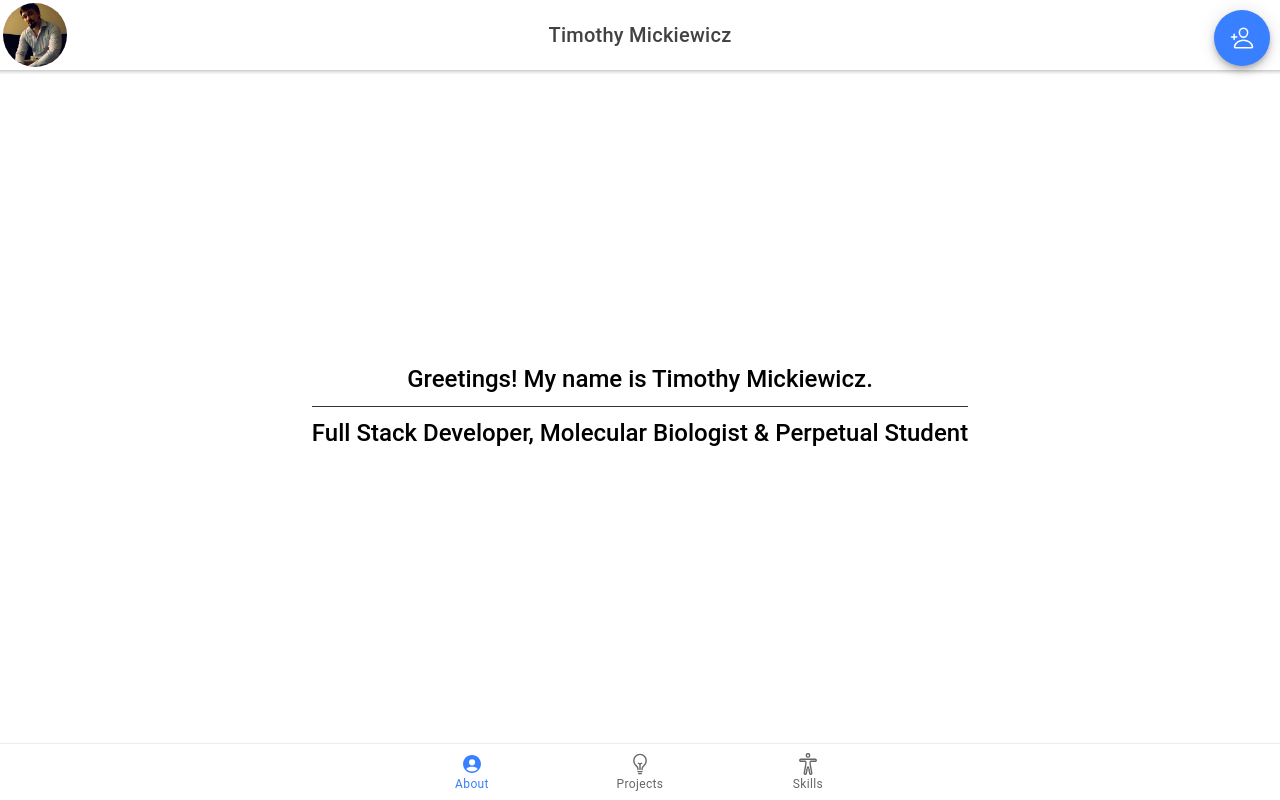
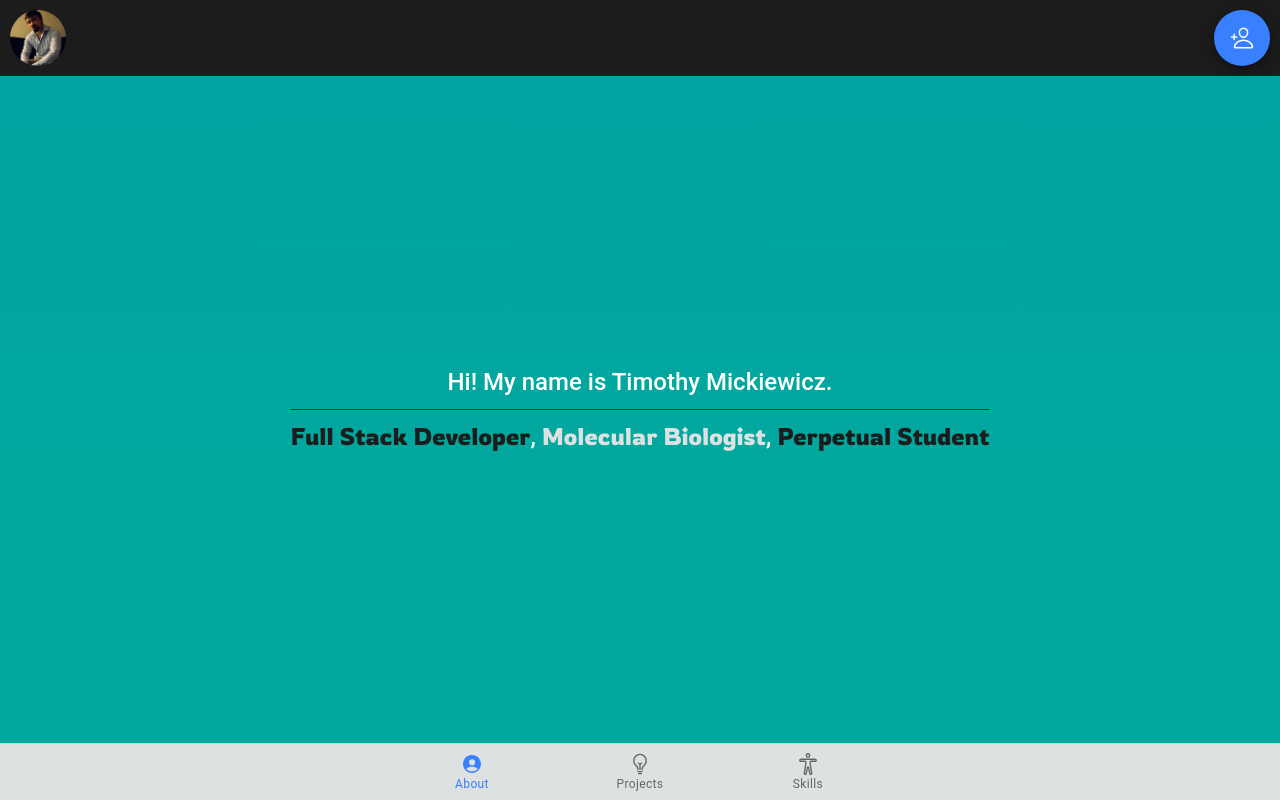
Before and after one commit to timothymickiewicz/timothymickiewicz.github.io, a React (Create React App) app: page /tab1 in a window 1280 px wide. Built offline with nearby package versions, Linux system fonts and the light colour scheme.

Commit message:
about is done

```diff
--- a/package.json
+++ b/package.json
@@ -4,6 +4,7 @@
   "private": true,
   "dependencies": {
     "@capacitor/core": "2.3.0",
+    "@ionic/core": "^5.3.0",
     "@ionic/react": "^5.0.7",
     "@ionic/react-router": "^5.0.7",
     "@testing-library/jest-dom": "^4.2.4",
@@ -15,14 +16,14 @@
     "@types/react-dom": "^16.9.4",
     "@types/react-router": "^5.1.4",
     "@types/react-router-dom": "^5.1.3",
+    "gh-pages": "^3.1.0",
     "ionicons": "^5.0.0",
     "react": "^16.13.0",
     "react-dom": "^16.13.0",
     "react-router": "^5.1.2",
     "react-router-dom": "^5.1.2",
     "react-scripts": "3.4.1",
-    "typescript": "3.8.3",
-    "gh-pages": "^3.1.0"
+    "typescript": "3.8.3"
   },
   "scripts": {
     "predeploy": "npm run build",
--- a/public/index.html
+++ b/public/index.html
@@ -3,7 +3,7 @@
   <head>
     <meta charset="utf-8" />
     <title>Ionic App</title>
-
+    <link href="https://fonts.googleapis.com/css2?family=Rowdies&display=swap" rel="stylesheet">
     <base href="/" />
 
     <meta name="color-scheme" content="light dark" />
@@ -13,7 +13,6 @@
     />
     <meta name="format-detection" content="telephone=no" />
     <meta name="msapplication-tap-highlight" content="no" />
-
     <link rel="manifest" href="%PUBLIC_URL%/manifest.json" />
 
     <link rel="shortcut icon" type="image/png" href="%PUBLIC_URL%/assets/icon/favicon.png" />
--- a/src/App.tsx
+++ b/src/App.tsx
@@ -44,16 +44,16 @@ const App: React.FC = () => (
           <Route path="/tab3" component={Tab3} />
           <Route path="/" render={() => <Redirect to="/tab1" />} exact={true} />
         </IonRouterOutlet>
-        <IonTabBar slot="bottom">
-          <IonTabButton tab="tab1" href="/tab1">
+        <IonTabBar slot="bottom" style={{"backgroundColor": "#dee1e1"}}>
+          <IonTabButton style={{"backgroundColor": "#dee1e1"}} tab="tab1" href="/tab1">
             <IonIcon icon={personCircleSharp} />
             <IonLabel>About</IonLabel>
           </IonTabButton>
-          <IonTabButton tab="tab2" href="/tab2">
+          <IonTabButton style={{"backgroundColor": "#dee1e1"}} tab="tab2" href="/tab2">
             <IonIcon icon={bulbOutline} />
             <IonLabel>Projects</IonLabel>
           </IonTabButton>
-          <IonTabButton tab="tab3" href="/tab3">
+          <IonTabButton style={{"backgroundColor": "#dee1e1"}} tab="tab3" href="/tab3">
             <IonIcon icon={bodyOutline} />
             <IonLabel>Skills</IonLabel>
           </IonTabButton>
--- a/src/components/AboutContent.css
+++ b/src/components/AboutContent.css
@@ -12,5 +12,6 @@ hr {
     justify-content: center
 }
 .tx {
-    margin: 0
+    margin: 0;
+    color: white
 }
--- a/src/components/AboutContent.tsx
+++ b/src/components/AboutContent.tsx
@@ -1,12 +1,11 @@
 import React from 'react';
 import './AboutContent.css';
-import { IonText } from '@ionic/react';
 
 const AboutContent: React.FC = () => (
     <div className="container" color="primary">
-        <h2 className="tx">Greetings! My name is Timothy Mickiewicz.
+        <h2 className="tx">Hi! My name is Timothy Mickiewicz.
         <hr></hr>
-        Full Stack Developer, Molecular Biologist & Perpetual Student</h2>
+        <span style={{"color": "#1C1C1C", "fontFamily": "'Rowdies', cursive"}}>Full Stack Developer</span>, <span style={{"color": "#dee1e1", "fontFamily": "'Rowdies', cursive"}}>Molecular Biologist</span>, <span style={{"color": "#1C1C1C", "fontFamily": "'Rowdies', cursive"}}>Perpetual Student</span></h2>
     </div>
 );
 
--- /dev/null
+++ b/src/components/Header.css
@@ -0,0 +1,19 @@
+.avatarSm {
+    width:100% !important;
+    height : 100% !important;
+    max-width: 56px !important;
+    max-height: 56px !important;
+    margin: 10px;
+    visibility: visible!important;
+}
+.avatarLg {
+    width: 100% !important;
+    height : 100% !important;
+    max-width: 250px !important;
+    max-height: 250px !important;
+    margin: 10px;
+    visibility: visible!important;
+}
+.transparent {
+    background-color: #1C1C1C
+}
--- a/src/components/Header.tsx
+++ b/src/components/Header.tsx
@@ -1,19 +1,30 @@
 import React from 'react';
 import './AboutContent.css';
-import { IonHeader, IonToolbar, IonAvatar, IonTitle } from '@ionic/react';
+import { IonAvatar } from '@ionic/react';
 import LinksBtn from './LinksBtn'
 import Img from '../assets/images/portfolio.png'
+import './Header.css';
 
-const AboutContent: React.FC = () => (
-    <IonHeader>
-        <IonToolbar style={{"textAlign": "center"}}>
-            <IonAvatar style={{"float": "left", "margin": "3px", "background": "transparent", "position": "absolute"}}>
-            <img alt="me" src={Img} />
+const Header: React.FC = () => {
+    const [avatarClass, setAvatarClass] = React.useState("avatarSm");
+
+    React.useEffect(() => {
+        console.log(avatarClass)
+    }, [avatarClass]);
+
+    const handleAvatarClick = () => {
+        let avatarClassSet = avatarClass === "avatarSm" ? "avatarLg" : "avatarSm"
+        setAvatarClass(avatarClassSet)
+    }
+
+    return (
+        <div className="transparent">
+            <IonAvatar class={avatarClass} onClick={handleAvatarClick}>
+                <img alt="me" src={Img} />
             </IonAvatar>
-        <IonTitle style={{'lineHeight': "70px", "fontSize": "20px"}}>Timothy Mickiewicz</IonTitle>
-        </IonToolbar>
-        <LinksBtn/>
-    </IonHeader>
-);
+            <LinksBtn/>
+        </div>
+    )
+};
 
-export default AboutContent;
+export default Header;
--- a/src/components/LinksBtn.tsx
+++ b/src/components/LinksBtn.tsx
@@ -3,6 +3,7 @@ import { IonFab, IonFabButton, IonIcon, IonFabList } from '@ionic/react';
 import { personAddOutline, document, logoGithub, logoLinkedin } from 'ionicons/icons';
 
 const LinksBtn: React.FC = () => {
+
     return (
         <div>
             <IonFab vertical="top" horizontal="end" slot="fixed">
@@ -10,9 +11,9 @@ const LinksBtn: React.FC = () => {
                 <IonIcon icon={personAddOutline} />
             </IonFabButton>
             <IonFabList side="bottom">
-                <IonFabButton><IonIcon icon={logoGithub} /></IonFabButton>
-                <IonFabButton><IonIcon icon={logoLinkedin} /></IonFabButton>
-                <IonFabButton><IonIcon icon={document} /></IonFabButton>
+                <IonFabButton href="https://github.com/timothymickiewicz" target="_blank"><IonIcon icon={logoGithub} /></IonFabButton>
+                <IonFabButton href="https://www.linkedin.com/in/timothymickiewicz1995/" target="_blank"><IonIcon icon={logoLinkedin} /></IonFabButton>
+                <IonFabButton href="https://docs.google.com/document/d/1wuMLPZia-bG3_fhXYQ458jJmht_-UwGOo-Q3TjUwSqI/edit?usp=sharing" target="_blank"><IonIcon icon={document} /></IonFabButton>
             </IonFabList>
             </IonFab>
         </div>
--- a/src/pages/Tab1.css
+++ b/src/pages/Tab1.css
@@ -0,0 +1,5 @@
+ion-content{
+    --ion-background-color: -webkit-linear-gradient(360deg, #01a99c 10%, #0698b1 360%);
+    --ion-background-color: -moz-linear-gradient(360deg, #01a99c 10%, #0698b1 360%);
+    --ion-background-color: linear-gradient(360deg, #01a99c 10%, #0698b1 360%)
+}
--- a/src/pages/Tab1.tsx
+++ b/src/pages/Tab1.tsx
@@ -1,22 +1,13 @@
 import React from 'react';
-import { IonHeader, IonAvatar, IonPage, IonTitle, IonToolbar, IonContent } from '@ionic/react';
-import LinksBtn from '../components/LinksBtn'
+import { IonPage, IonContent } from '@ionic/react';
+import Header from '../components/Header'
 import AboutContent from "../components/AboutContent"
 import './Tab1.css';
-import Img from '../assets/images/portfolio.png'
 
 const Tab1: React.FC = () => {
   return (
     <IonPage>
-      <IonHeader>
-        <IonToolbar style={{"textAlign": "center"}}>
-            <IonAvatar style={{"float": "left", "margin": "3px", "background": "transparent", "position": "absolute"}}>
-              <img alt="me" src={Img} />
-            </IonAvatar>
-          <IonTitle style={{'lineHeight': "70px", "fontSize": "20px"}}>Timothy Mickiewicz</IonTitle>
-        </IonToolbar>
-        <LinksBtn/>
-      </IonHeader>
+      <Header />
       <IonContent>
         <AboutContent />
       </IonContent>
--- a/src/pages/Tab2.tsx
+++ b/src/pages/Tab2.tsx
@@ -1,22 +1,13 @@
 import React from 'react';
-import { IonContent, IonAvatar, IonHeader, IonPage, IonTitle, IonToolbar } from '@ionic/react';
+import { IonContent, IonHeader, IonPage, IonTitle, IonToolbar } from '@ionic/react';
 import ExploreContainer from '../components/ExploreContainer';
 import './Tab2.css';
-import LinksBtn from '../components/LinksBtn'
-import Img from '../assets/images/portfolio.png'
+import Header from '../components/Header'
 
 const Tab2: React.FC = () => {
   return (
     <IonPage>
-      <IonHeader>
-        <IonToolbar style={{"textAlign": "center"}}>
-            <IonAvatar style={{"float": "left", "margin": "3px", "background": "transparent", "position": "absolute"}}>
-              <img alt="me" src={Img} />
-            </IonAvatar>
-          <IonTitle style={{'lineHeight': "70px", "fontSize": "20px"}}>Timothy Mickiewicz</IonTitle>
-        </IonToolbar>
-        <LinksBtn/>
-      </IonHeader>
+      <Header />
       <IonContent>
         <IonHeader collapse="condense">
           <IonToolbar>
--- a/src/pages/Tab3.tsx
+++ b/src/pages/Tab3.tsx
@@ -1,22 +1,13 @@
 import React from 'react';
-import { IonContent, IonAvatar, IonHeader, IonPage, IonTitle, IonToolbar } from '@ionic/react';
+import { IonContent, IonHeader, IonPage, IonTitle, IonToolbar } from '@ionic/react';
 import ExploreContainer from '../components/ExploreContainer';
 import './Tab3.css';
-import LinksBtn from '../components/LinksBtn'
-import Img from '../assets/images/portfolio.png'
+import Header from '../components/Header'
 
 const Tab3: React.FC = () => {
   return (
     <IonPage>
-      <IonHeader>
-        <IonToolbar style={{"textAlign": "center"}}>
-            <IonAvatar style={{"float": "left", "margin": "3px", "background": "transparent", "position": "absolute"}}>
-              <img alt="me" src={Img} />
-            </IonAvatar>
-          <IonTitle style={{'lineHeight': "70px", "fontSize": "20px"}}>Timothy Mickiewicz</IonTitle>
-        </IonToolbar>
-        <LinksBtn/>
-      </IonHeader>
+      <Header />
       <IonContent>
         <IonHeader collapse="condense">
           <IonToolbar>
```
Also changed, not shown: 2 other files (tests, documents, lock files or other folders).
